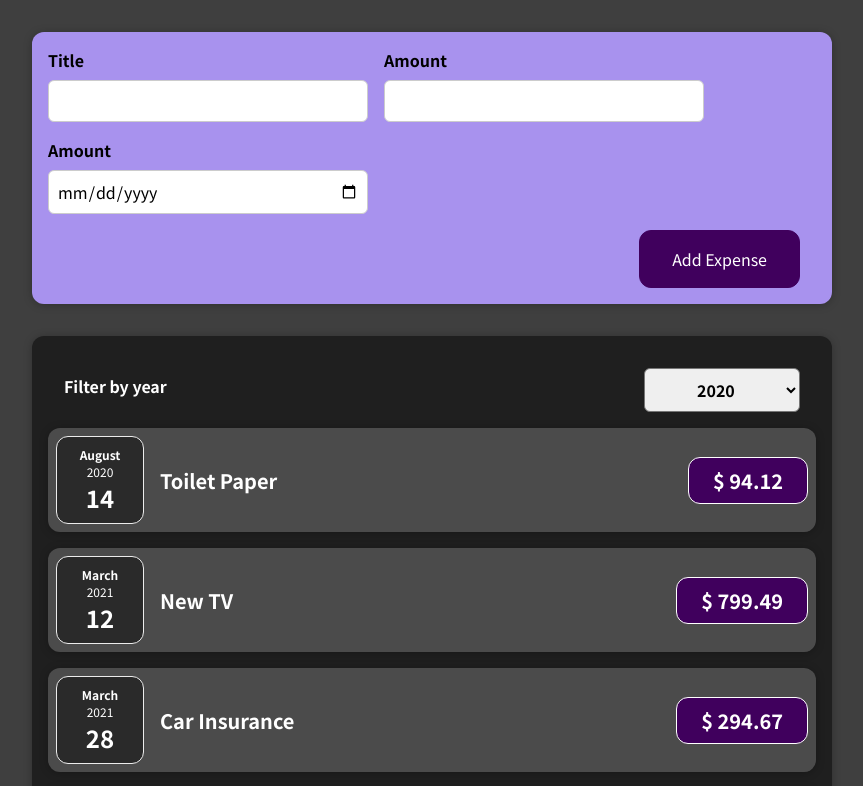
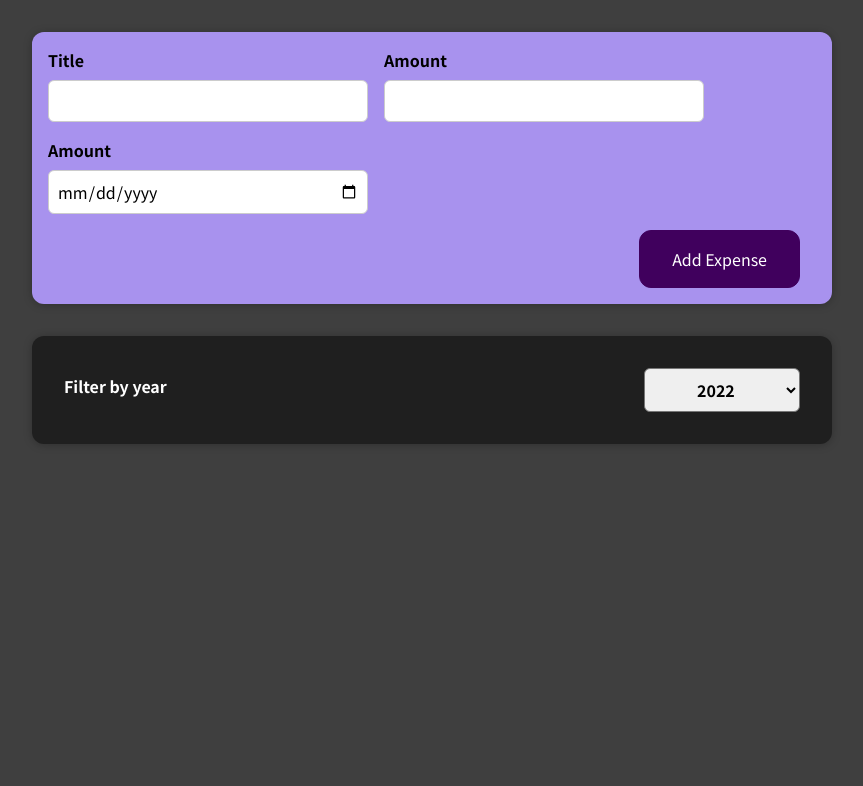
Before and after one commit to bucinskasj/react-course, a React (Create React App) app in the folder section-3-react-basics/: page / in a window 1280 px wide. Shown: the top 786 px of the page, without its empty margins (208-1071 px from the left). Built offline with nearby package versions, Linux system fonts and the light colour scheme.

Commit message:
Section 5 assignment

```diff
--- a/section-3-react-basics/src/components/Expenses/Expenses.js
+++ b/section-3-react-basics/src/components/Expenses/Expenses.js
@@ -5,11 +5,15 @@ import "./Expenses.css";
 import ExpensesFilter from "./ExpensesFilter";
 
 const Expenses = (props) => {
-  const [filteredYear, setFilteredYear] = useState("2020");
+  const [filteredYear, setFilteredYear] = useState("2022");
 
   const filterChangeHandler = (selectedYear) => {
     setFilteredYear(selectedYear);
   };
+
+  const filteredExpenses = props.items.filter(expense => {
+    return expense.date.getFullYear().toString() === filteredYear;
+  });
 
   return (
     <div>
@@ -18,7 +22,7 @@ const Expenses = (props) => {
           selected={filteredYear}
           onChangeFilter={filterChangeHandler}
         />
-        {props.items.map((expense) => (
+        {filteredExpenses.map((expense) => (
           <ExpenseItem
             key={expense.id}
             title={expense.title}
```
